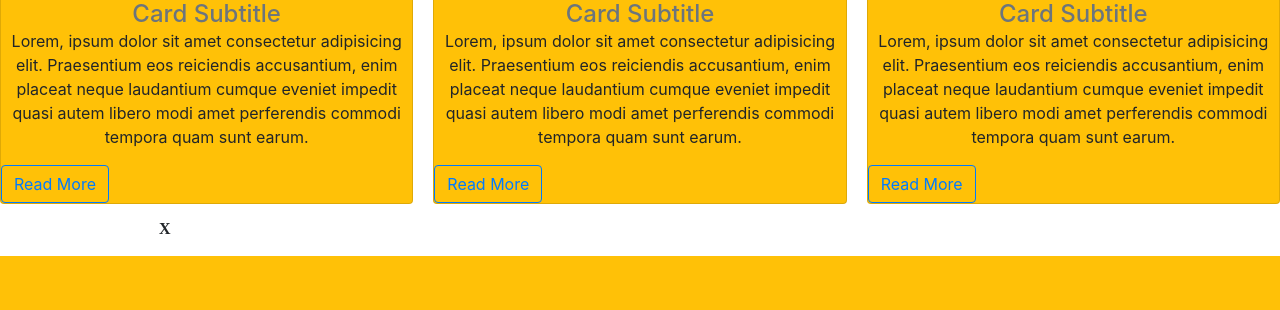
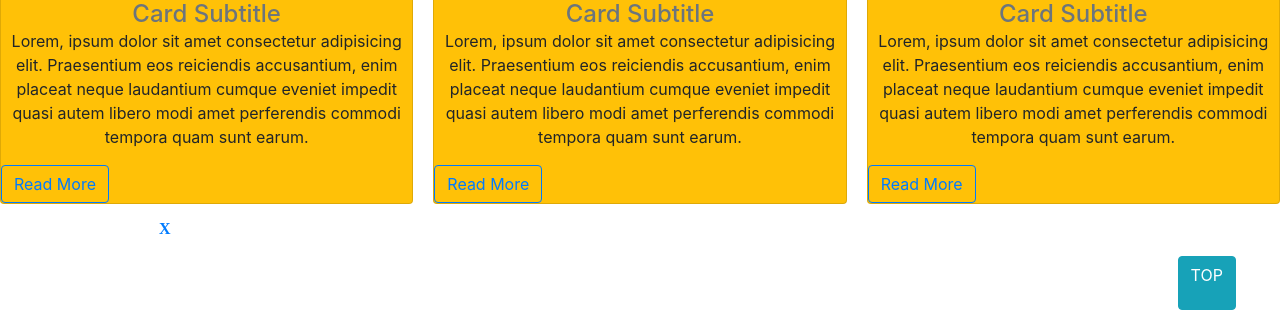
Before and after one commit to tommyliu313/selfprojectdjango, a Django app: page / in a window 1280 px wide. Shown: the part 1285-1595 px from the top of the page. Before the commit the page ends 1541 px from the top, so only its background shows below. Run offline with Django 4.2, Linux system fonts and the light colour scheme; some libraries are stand-ins or nearby versions; some web fonts are replaced.

Commit message:
20240923 1750

```diff
--- a/newprojecttrial/static/css/main.css
+++ b/newprojecttrial/static/css/main.css
@@ -39,9 +39,8 @@
 
   button.button.is-link.modal-button{
 
-  position: fixed;
+  position: relative;
   left: 92%;
-  right: 73%;
   top: 93.41%;
   bottom: 2.53%;
 }
--- a/static/css/main.css
+++ b/static/css/main.css
@@ -39,9 +39,8 @@
 
   button.button.is-link.modal-button{
 
-  position: fixed;
+  position: relative;
   left: 92%;
-  right: 73%;
   top: 93.41%;
   bottom: 2.53%;
 }
--- a/templates/base.html
+++ b/templates/base.html
@@ -19,8 +19,9 @@
     <div id="top"></div>
     {% block content %} {% endblock %}
     {% include 'partials/footer.html' %}
-    <a href="#top"><button class="button is-link modal-button btn btn-info" type="button" o>TOP</button>
-    </a>
+        <button class="button is-link modal-button btn btn-info" type="button" onClick="document.location='/#top'">
+            <p>TOP</p>
+        </button>
 
 </body>
 </html>
--- a/templates/partials/footer.html
+++ b/templates/partials/footer.html
@@ -4,19 +4,34 @@
             <div class="col-6">
                 <ul id="sns">
                     <li>
+                        <a href="https://www.instagram.com/">
                         <i class="fa-brands fa-instagram"></i>
+                    </a>
                     </li>
                     <li>
+                        <a href="https://facebook.com/">
                         <i class="fa-brands fa-facebook"></i>
+                    </a>
                     </li>
                     <li>
+                        <a href="https://x.com/">
                         <i class="fa-solid fa-x"></i>
+                    </a>
                     </li>
                     <li>
+                        <a href="https://www.youtube.com/">
                         <i class="fa-brands fa-youtube"></i>
+                    </a>
                     </li>
                     <li>
-                        <i class="fa-solid fa-phone"></i>
+                        <a href="tel:+8521878200">
+                        <i class="fa-solid fa-phone" ></i>
+                    </a>
+                    </li>
+                    <li>
+                        <a href="mailto:liuchaktin@gmail.com">
+                        <i class="fa-regular fa-envelope"></i>
+                    </a>
                     </li>
                 </ul>
             </div>
--- a/templates/partials/navbar.html
+++ b/templates/partials/navbar.html
@@ -31,7 +31,8 @@
                               <i class="fa-solid fa-warehouse"></i> Warehouse</a>
                           </li>
                           <li class="nav-item dropdown">
-                            <a href="" class="nav-link dropdown-toggle" data-toggle="dropdown">District</a>
+                            <a href="" class="nav-link dropdown-toggle" data-toggle="dropdown">
+                              <i class="fa-solid fa-list"></i>District</a>
                             <div class="dropdown-menu">
                                 <a href="" class="dropdown-item">Hong Kong Island</a>
                                 <a href="" class="dropdown-item">Kowloon</a>
@@ -51,7 +52,7 @@
                           <!--logout link-->
                           <li class="nav-item mr-3">
                             <a class="nav-link" href="javascript:{document.getElementById('logout').submit()}">
-                              <i class="fas fa-sign-out-alt"></i> Logout
+                              <i class="fa-solid fa-person-walking-dashed-line-arrow-right"></i> Logout
                             </a>
                             <form action="" method="POST" id="logout">
                               {% csrf_token %}
--- a/transfer/views.py
+++ b/transfer/views.py
@@ -1,4 +1,4 @@
-from django.shortcuts import render
+from django.shortcuts import render, get_object_or_404
 
 # Create your views here.
 
--- a/user/views.py
+++ b/user/views.py
@@ -1,4 +1,4 @@
-from django.shortcuts import render
+from django.shortcuts import render, get_object_or_404
 
 # Create your views here.
 def dashboard():
--- a/warehouse/views.py
+++ b/warehouse/views.py
@@ -1,4 +1,4 @@
-from django.shortcuts import render
+from django.shortcuts import render, get_object_or_404
 
 # Create your views here.
 def warehouse(request):
```
